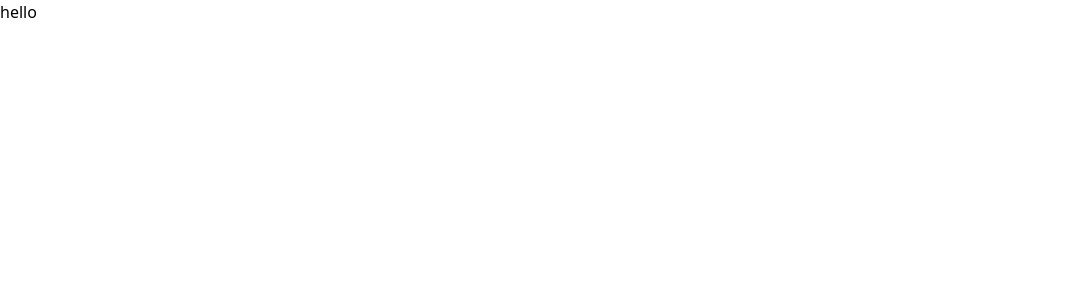
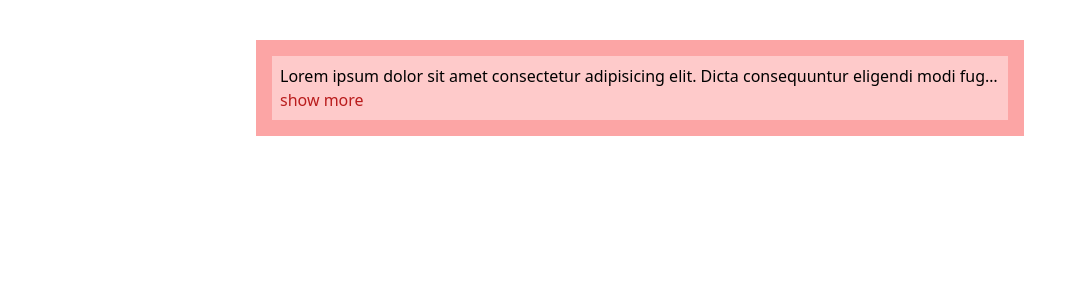
Before and after one commit to parisaMontakhab/Step-message, a React (Vite) app in the folder msg-step/: page / in a window 1280 px wide. Shown: the top 300 px of the page, without its empty margins (0-1086 px from the left). Built offline with nearby package versions, Linux system fonts and the light colour scheme.

Commit message:
feat: add basic structure of component

```diff
--- a/msg-step/src/components/Challenge3.jsx
+++ b/msg-step/src/components/Challenge3.jsx
@@ -2,7 +2,14 @@
 
 export default function ChallengeTree (){
     return(
-        <>
-        hello</>
+        <div >
+            <div className="collapes-dive">
+                <p className="collapes-p">Lorem ipsum dolor sit amet consectetur adipisicing elit. Dicta consequuntur eligendi modi fuga aut eius doloremque unde fugit odio autem numquam provident possimus, repudiandae vero suscipit? Assumenda tempore commodi fugiat?
+                <p className="collapes-show">show more</p>
+                </p>
+
+            </div>
+
+        </div>
     )
 }
--- a/msg-step/src/index.css
+++ b/msg-step/src/index.css
@@ -22,3 +22,15 @@
 .step-father{
     @apply text-center w-2/4 mx-auto bg-slate-200 rounded-2xl mt-28 shadow-md mb-20
 }
+
+.collapes-dive {
+    @apply bg-red-300 w-3/5 p-4 mx-auto mt-10
+}
+
+.collapes-p {
+    @apply bg-red-200 text-nowrap overflow-hidden truncate  p-2
+}
+
+.collapes-show {
+    @apply text-red-700
+}
```
